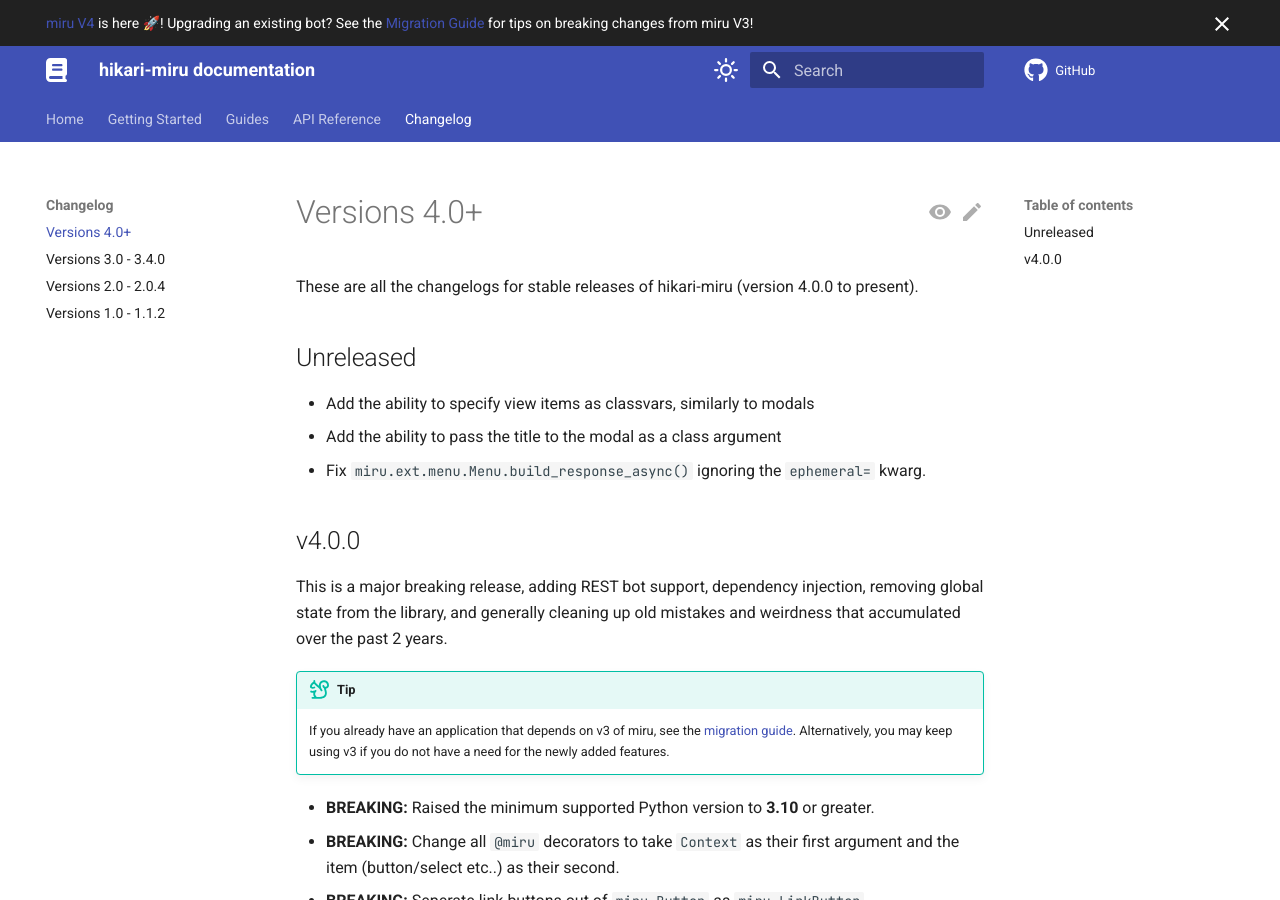
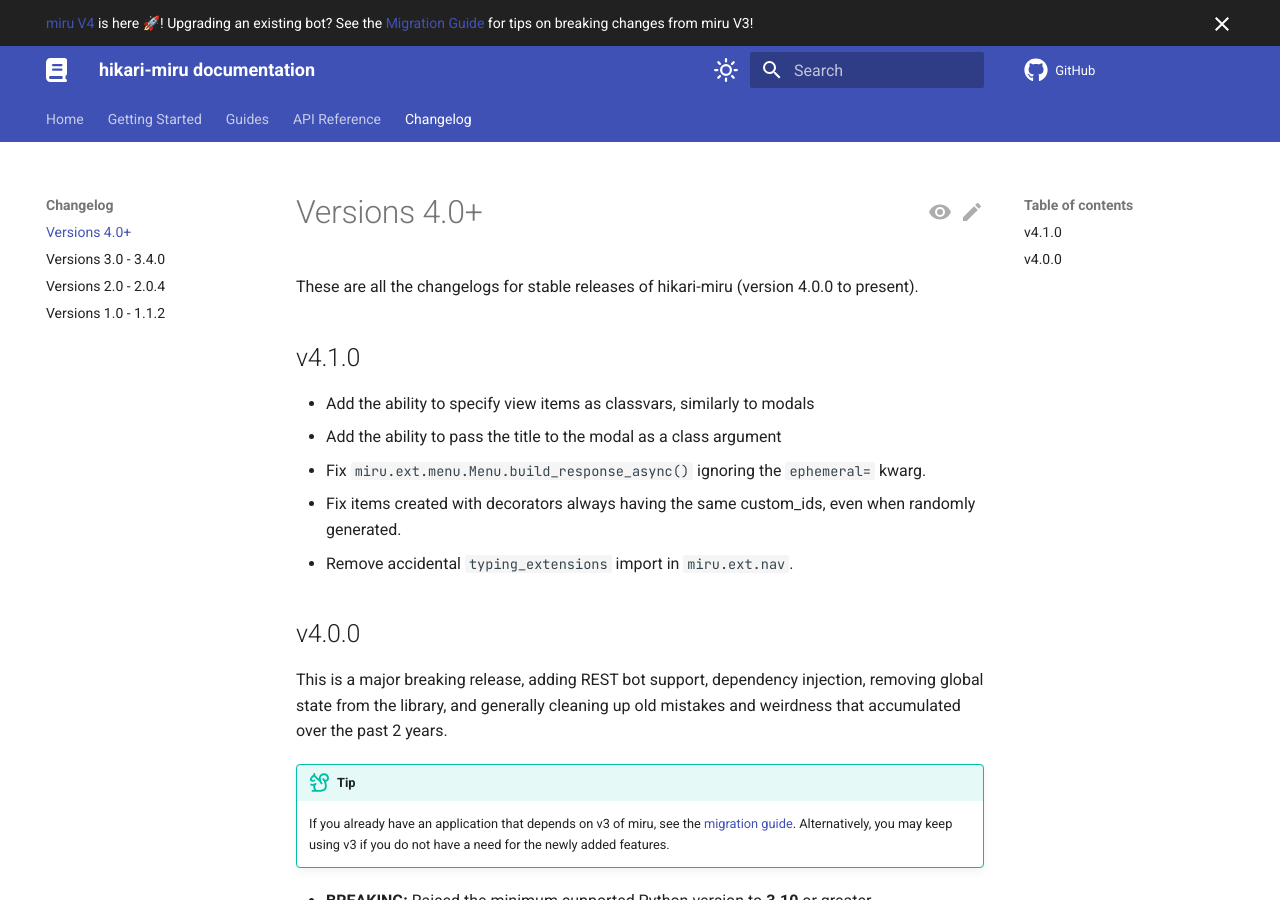
Before and after one commit to hypergonial/hikari-miru, an MkDocs documentation site: the page built from docs/changelogs/v4.md, in a window 1280 px wide and 900 px high. Built offline with MkDocs 1.6.1 and Material for MkDocs 9.7.7, drawn with Linux system fonts in a browser that asks for light colours; plug-ins that fetch from the network failed and are left out; comment, search, counter and statistics services are not loaded.

Commit message:
Update changelog

```diff
--- a/docs/changelogs/v4.md
+++ b/docs/changelogs/v4.md
@@ -9,11 +9,13 @@
 
 These are all the changelogs for stable releases of hikari-miru (version 4.0.0 to present).
 
-## Unreleased
+## v4.1.0
 
 - Add the ability to specify view items as classvars, similarly to modals
 - Add the ability to pass the title to the modal as a class argument
 - Fix `miru.ext.menu.Menu.build_response_async()` ignoring the `ephemeral=` kwarg.
+- Fix items created with decorators always having the same custom_ids, even when randomly generated.
+- Remove accidental `typing_extensions` import in `miru.ext.nav`.
 
 ## v4.0.0
 
```
